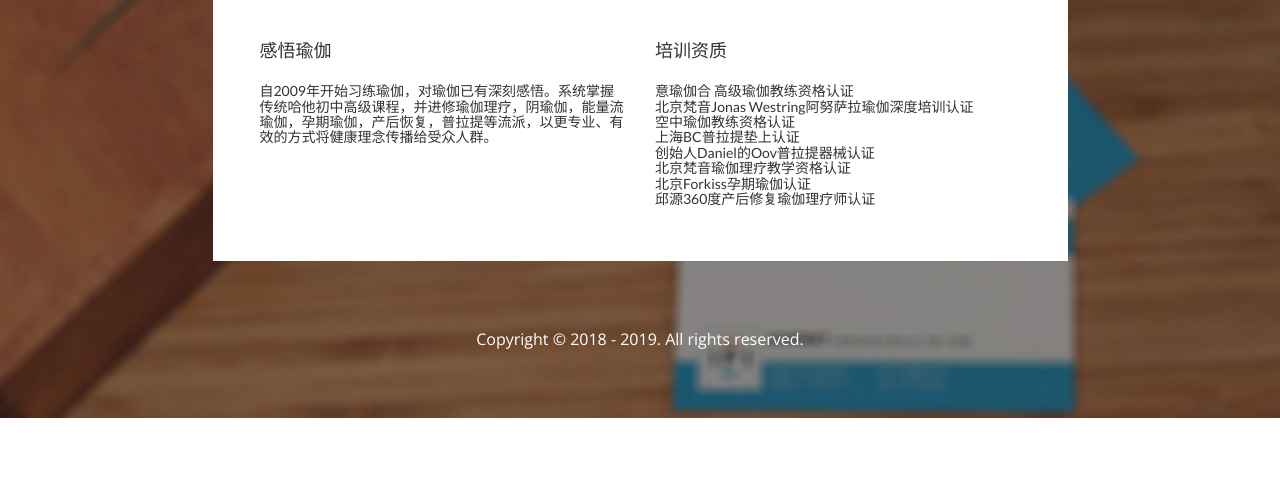
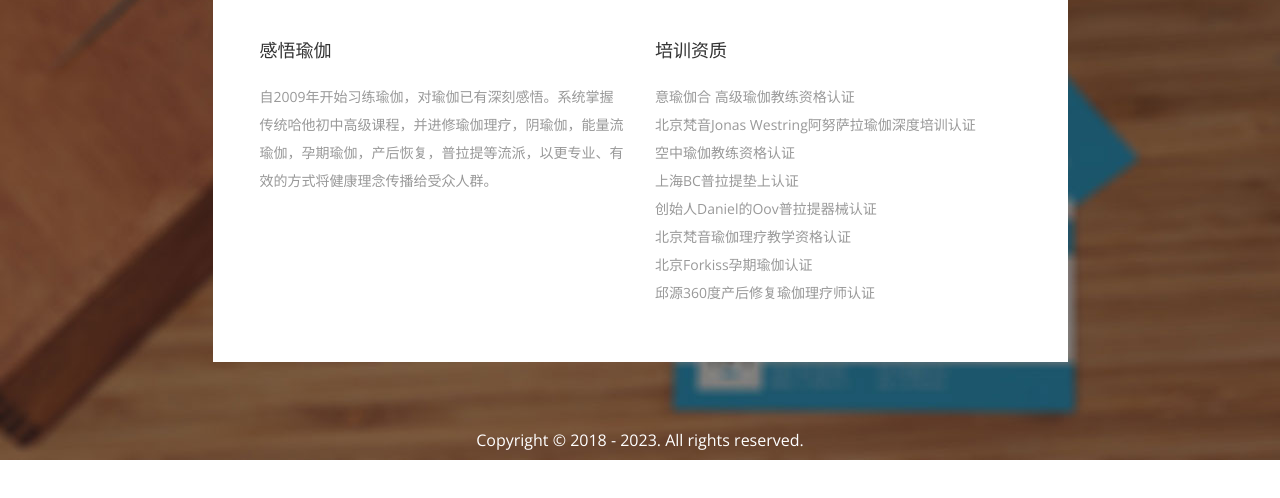
Before and after one commit to wangxinna/wangxinna.github.io, a plain HTML site: page index.html in a window 1280 px wide. Both pictures are taken after a click on the tab "授课资质". Shown: the part 390-888 px from the top of the page. Before the commit the page ends 808 px from the top, so only its background shows below. Drawn offline with nearby package versions, Linux system fonts and the light colour scheme.

Commit message:
Update index.html

```diff
--- a/index.html
+++ b/index.html
@@ -79,15 +79,15 @@
 										<div class="col-md-6 agileits_agile_about_left">
 											<h4>感悟瑜伽</h4>
 											<br>
-											<h5>
+											<p>
 												自2009年开始习练瑜伽，对瑜伽已有深刻感悟。系统掌握传统哈他初中高级课程，并进修瑜伽理疗，阴瑜伽，能量流瑜伽，孕期瑜伽，产后恢复，普拉提等流派，以更专业、有效的方式将健康理念传播给受众人群。
-											</h5>
+											</p>
 											<br>
 										</div>
 										<div class="col-md-6 agileits_agile_about_left">
 											<h4>培训资质</h4>
 											<br>
-											<h5>意瑜伽合 高级瑜伽教练资格认证<br>
+											<p>意瑜伽合 高级瑜伽教练资格认证<br>
 											北京梵音Jonas Westring阿努萨拉瑜伽深度培训认证<br>
 											空中瑜伽教练资格认证<br>
 											上海BC普拉提垫上认证<br>
@@ -95,7 +95,7 @@
 											北京梵音瑜伽理疗教学资格认证<br>
 											北京Forkiss孕期瑜伽认证<br>
 											邱源360度产后修复瑜伽理疗师认证<br>
-											</h5>
+											</p>
 											<br>
 										</div>
 										<div class="clearfix"> </div>
@@ -169,8 +169,8 @@
 													<a href="#" data-toggle="modal" data-target="#myModal"><img src="images/8.jpg" alt=" " class="img-responsive" /></a>
 													<div class="agile_about_blog_left_grid_pos">
 														<ul>
-															<li>02</li>
-															<li>July, 2018</li>
+															<li></li>
+															<li></li>
 														</ul>
 													</div>
 												</div>
@@ -225,7 +225,7 @@
 				<div class="clearfix"> </div>
 			</div>
 			<div class="agileits_copyright">
-				<p>Copyright &copy; 2018 - 2019. All rights reserved.</p>
+				<p>Copyright &copy; 2018 - 2023. All rights reserved.</p>
 			</div>
 		</div>
 	</div>
```
